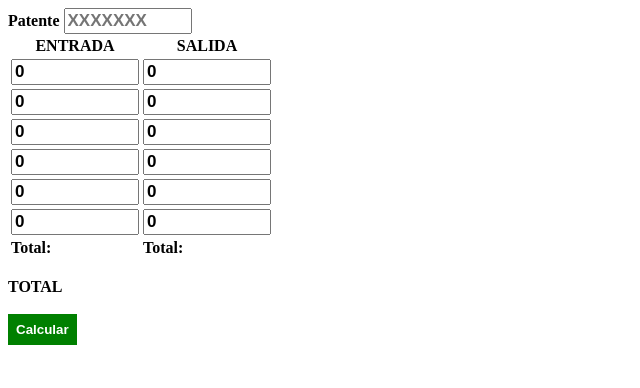
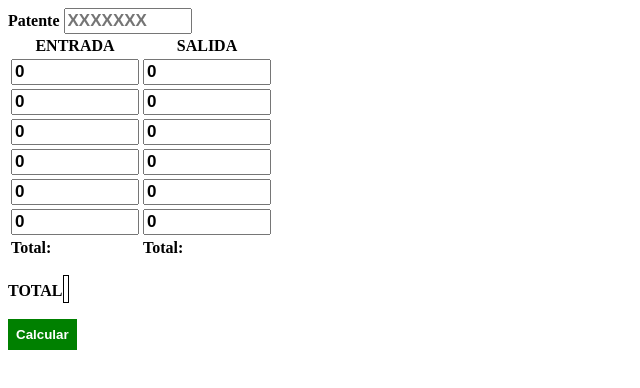
Before and after one commit to dev-luisvasquez/RegistroCamiones, a plain HTML site: page index.html in a window 1280 px wide. Shown: the whole page, without its empty margins (0-640 px from the left). Drawn offline with nearby package versions, Linux system fonts and the light colour scheme.

Commit message:
Creacion de Formulario

```diff
--- a/css.css
+++ b/css.css
@@ -12,6 +12,14 @@ form{
     width: 300px;
 }
 
+#Total{
+    font-size: 20px;
+    border: 1px solid black;
+    padding: 2px;
+}
+.label{
+    font-family:Arial, Helvetica, sans-serif
+}
 
 .calcular{
     border: none;
```
